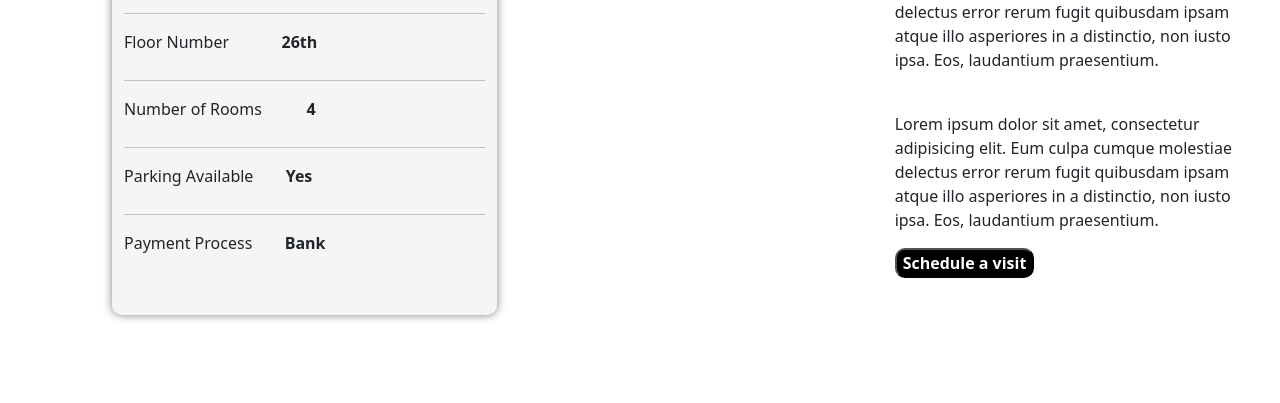
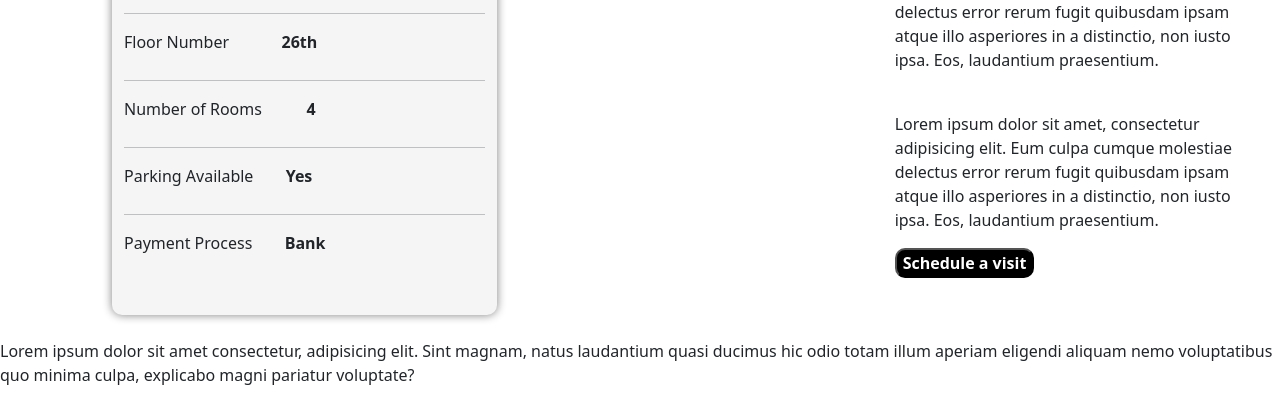
Before and after one commit to KeerthanaRaju03/testing, a plain HTML site: page index.html in a window 1280 px wide. Shown: the part 1417-1820 px from the top of the page. Before the commit the page ends 1756 px from the top, so only its background shows below. Drawn offline with nearby package versions, Linux system fonts and the light colour scheme; a small style sheet from the web is missing.

Commit message:
paragraph added by ragu

```diff
--- a/index.html
+++ b/index.html
@@ -269,5 +269,7 @@
     </div>
     <br>
 
+
+    <p>Lorem ipsum dolor sit amet consectetur, adipisicing elit. Sint magnam, natus laudantium quasi ducimus hic odio totam illum aperiam eligendi aliquam nemo voluptatibus quo minima culpa, explicabo magni pariatur voluptate?</p>
         </body>
     </html>
```
